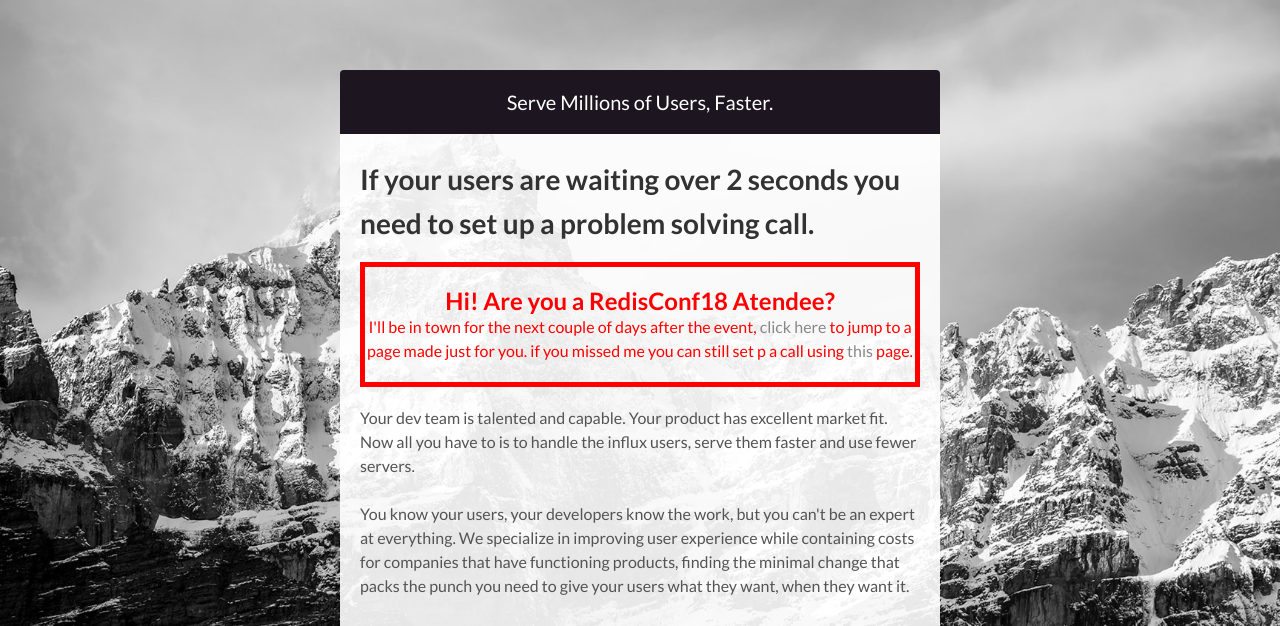
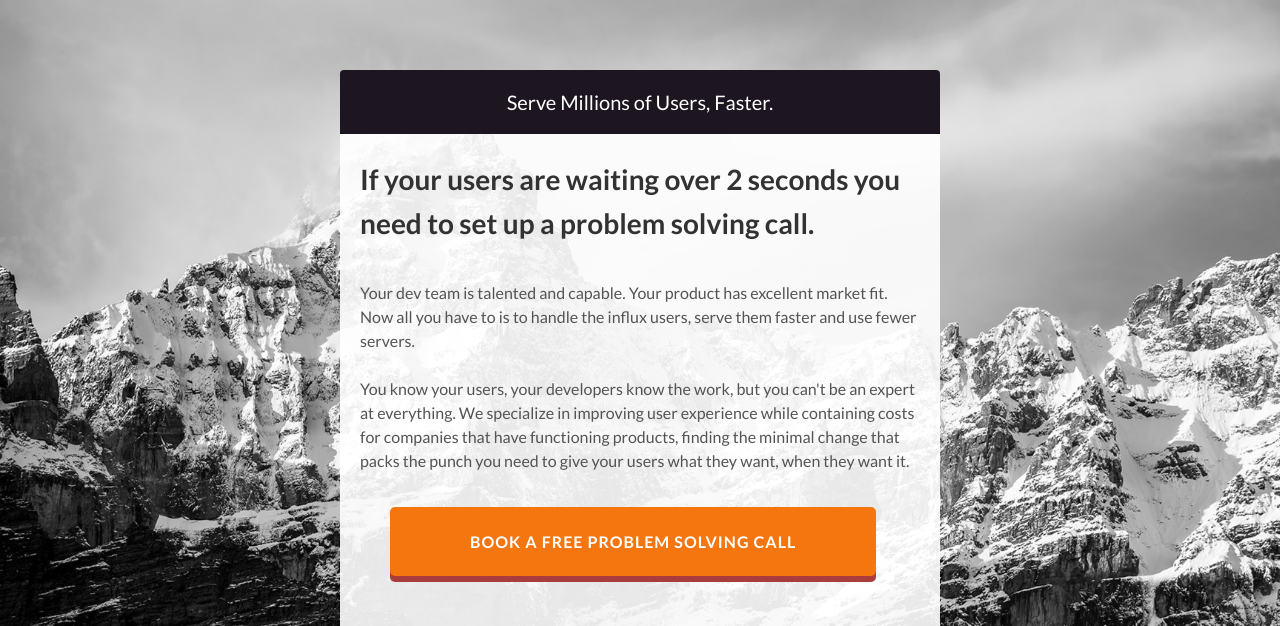
Before and after one commit to AhmadM-DL/tamarlabs.github.io, a plain HTML site: page index.html in a window 1280 px wide. Shown: the top 626 px of the page. Drawn offline with Linux system fonts and the light colour scheme.

Commit message:
reversim conf remove

```diff
--- a/index.html
+++ b/index.html
@@ -34,15 +34,6 @@
                 </div>
                 <div class="bottom">
                     <h1 id="main-headline" class="role-element tamarstyle-text"><span class="tamarstyle-fontsized" style="font-size:36px;"><span class="tamarstyle-fontsized" style="font-size:28px;">If your users are waiting over 2 seconds you need to set up a problem solving call.</span></span></h1>
-                    <div class="reversim">
-	                    <br>
-		                <h2 align="center" style="color:red;">Hi! Are you a RedisConf18 Atendee?</h2>
-		                <p id="ebook" style="color: red; text-align:center;">
-		                I'll be in town for the next couple of days after the event, <a href="https://www.tamarlabs.com/redisconf
-">click here</a> to jump to a page made just for you. if you missed me you can still set p a call using  <a href="https://calendly.com/adamlev/30-min">this</a> page.
-	                    </p>
-	                    <br>
-                    </div>
                     <br>
                     <p id="sales-copy" class="role-element tamarstyle-text"><span id="docs-internal-guid-8f68fc24-f559-b9e7-a7db-4f0e63689686"><span style="vertical-align: baseline; white-space: pre-wrap; background-color: transparent;">Your dev team is talented and capable. Your product has excellent market fit. Now all you have to is to handle the influx users, serve them faster and use fewer servers.<br><br>You know your users, your developers know the work, but you can't be an expert at everything. We specialize in improving user experience while containing costs for companies that have </span>functioning products, finding the minimal change that packs the punch you need to give your users what they want, when they want it.</span></p>
                     <br>
```
